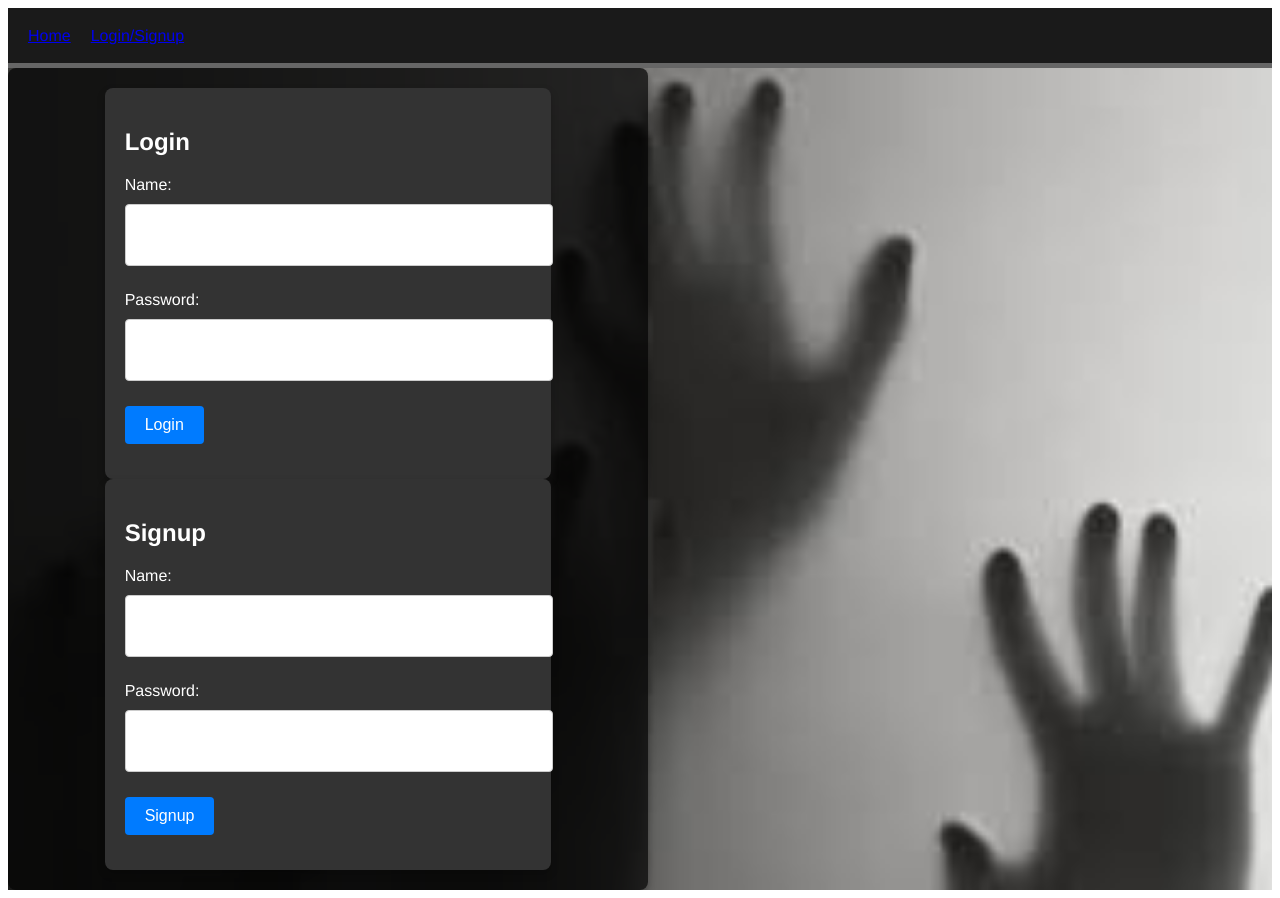
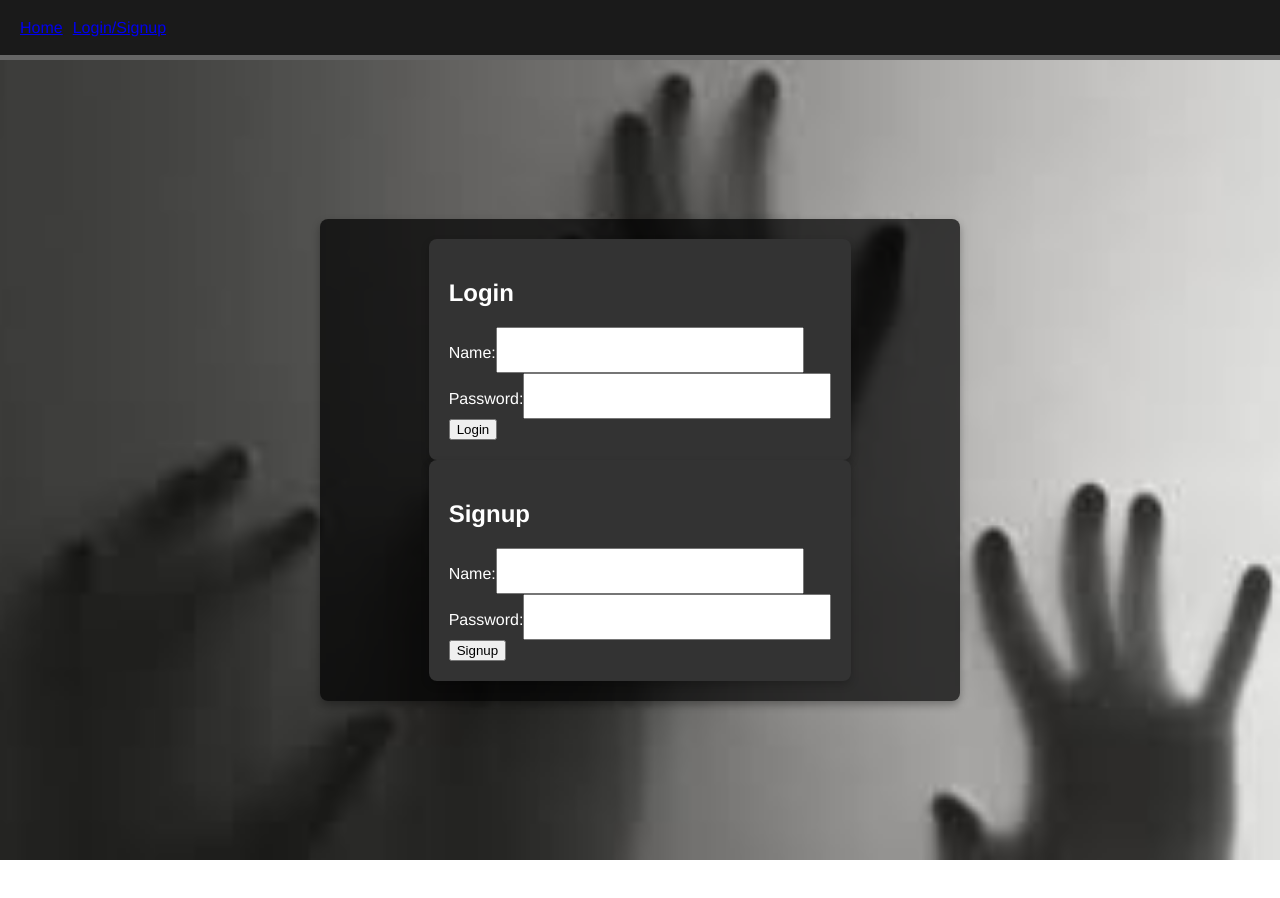
Before and after one commit to yvonneewa/final-project, a React (Vite) app in the folder client/: page /signup in a window 1280 px wide. After the commit the page ends 860 px from the top, so only its background shows below. Built offline with nearby package versions, Linux system fonts and the light colour scheme.

Commit message:
added optional depend

```diff
--- a/client/package.json
+++ b/client/package.json
@@ -26,5 +26,8 @@
     "eslint-plugin-react-hooks": "^4.6.0",
     "eslint-plugin-react-refresh": "^0.3.4",
     "vite": "^5.1.6"
+  },
+  "optionalDependencies": {
+    "@rollup/rollup-linux-x64-gnu": "4.9.5"
   }
 }
--- a/client/src/App.css
+++ b/client/src/App.css
@@ -1,4 +1,11 @@
 /* General body styling */
+body {
+  color: #ffffff;
+  font-family: 'Franklin Gothic Medium', 'Arial Narrow', Arial, sans-serif;
+  font-size: 16px; /* Adjusted for readability */
+  margin: 0;
+  padding: 0;
+}
 
 /* Game Page Background */
 .game-page {
@@ -11,7 +18,8 @@
   overflow: hidden; /* Hide any overflow, if necessary */
 }
 
-.home-page{
+/* Home Page Styling */
+.home-page {
   background-image: url('/images/HD-wallpaper-darkness-in-the-forest-creepy-forest-nature-dark.jpg');
   background-size: cover; /* Ensure the background covers the entire container */
   background-repeat: no-repeat; /* Prevent repeating the background image */
@@ -19,10 +27,12 @@
   min-height: 100vh; /* Ensure the background covers the entire viewport height */
   width: 100%; /* Ensure the background covers the entire width of the container */
   overflow: hidden; /* Hide any overflow, if necessary */
+  display: flex; /* Use Flexbox for centering */
+  flex-direction: column; /* Arrange items in a column */
+  justify-content: center; /* Center items vertically */
+  align-items: center; /* Center items horizontally */
 }
-
-
-/* Ensure correct path and file extension */
+/* Login/Signup Page Background */
 .login-signup-page {
   background-image: url('/images/background4.jpg'); /* Adjust path and extension as needed */
   background-size: cover; /* Cover the entire container */
@@ -31,11 +41,12 @@
   min-height: 100vh; /* Full viewport height */
   width: 100%; /* Full width */
   overflow: hidden; /* Hide overflow if needed */
-  justify-content: center;
-
+  display: flex; /* Use flexbox for centering */
+  justify-content: center; /* Center horizontally */
+  align-items: center; /* Center vertically */
 }
 
-/* Additional CSS for auth container */
+/* Auth Container */
 .auth-container {
   display: flex;
   flex-direction: column;
@@ -47,14 +58,6 @@
   box-shadow: 0 4px 8px rgba(0, 0, 0, 0.3);
   width: 100%;
   max-width: 600px; /* Optional: Limit the width */
-}
-
-
-
-body {
-  color: #ffffff;
-  font-family: 'Franklin Gothic Medium', 'Arial Narrow', Arial, sans-serif;
-  font-size: 50x
 }
 
 /* Header styling */
@@ -71,7 +74,6 @@ header {
   min-height: 60px; /* Optional: Ensures the header has a minimum height */
 }
 
-
 /* Button styles */
 .no-button, .start-button, .play-button {
   background: none;
@@ -81,7 +83,7 @@ header {
 
 .no-button {
   color: #ff6666;
-  font-size: 100%;
+  font-size: 1em; /* Use em for better responsiveness */
 }
 
 .no-button:hover {
@@ -92,13 +94,12 @@ header {
 .play-button {
   padding: 10px 20px;
   color: #ff6666;
-  font-size: 40px;
+  font-size: 2.5em; /* Adjusted for responsiveness */
   font-family: 'Creepy-Regular', sans-serif;
   text-align: center;
   display: block;
   margin: auto;
   margin-top: 50px;
-
 }
 
 .start-button:hover {
@@ -111,12 +112,19 @@ header {
   height: auto;
 }
 
-
 /* Font face declarations */
 @font-face {
   font-family: 'Creepy-Regular';
   src: url('/fonts/Creepster-Regular.ttf') format('truetype');
 }
+.creepster {
+  font-family: 'Creepy-Regular', cursive; /* Ensure the font is applied */
+  font-size: 10rem; /* Adjust the size as needed */
+  color: #fff; /* Adjust the color as needed */
+  text-align: center; /* Center-aligns the text inside this container */
+}
+
+
 
 /* Story section styles */
 .story-container {
@@ -133,28 +141,22 @@ header {
   text-align: center;
 }
 
+/* Story text paragraph styling */
 .story-text p {
-  font-size: 18px;
+  font-size: 1.125em; /* Responsive font size */
   line-height: 1.5;
   text-align: justify;
-}
-.two-choices{
-  display: flex; /* Enable flexbox */
-  flex-direction: row; /* Arrange buttons in a row */
-  gap: 200px; /* Spacing between choice buttons */
-  margin-top: 20px; /* Space above the choices */
-  justify-content: center; /* Center buttons horizontally */
 }
 
 /* Choice buttons container styling */
 .choice-buttons-container {
   display: flex; /* Enable flexbox */
   flex-direction: row; /* Arrange buttons in a row */
-  gap: 200px; /* Spacing between choice buttons */
+  gap: 20px; /* Reduced spacing for smaller screens */
   margin-top: 20px; /* Space above the choices */
   justify-content: center; /* Center buttons horizontally */
+  flex-wrap: wrap; /* Allow wrapping on smaller screens */
 }
-
 
 /* Choice button styling */
 .choice-button {
@@ -164,35 +166,32 @@ header {
   border: none;
   cursor: pointer;
   border-radius: 5px;
-  font-size: 18px;
-  gap: 200px;
+  font-size: 1em; /* Responsive font size */
 }
 
 .choice-button:hover {
   background-color: #555;
 }
 
+/* Navigation links container styling */
 .nav-container {
   display: flex;
   justify-content: center;
   align-items: center;
-
 }
 
 .nav-links {
-  display:flex;
-  gap: 20px;
+  display: flex;
+  gap: 10px; /* Reduced gap for smaller screens */
   text-decoration: none;
   color: #ffffff;
-  font-size: 16px;
+  font-size: 1em; /* Responsive font size */
 }
 
 /* Optional: Add styles for hover effects if desired */
 .nav-link:hover {
   text-decoration: underline;
 }
-
-
 
 /* Animation styles */
 .fade-in-title {
@@ -207,7 +206,7 @@ header {
 .one-word-by-one {
   color: #ff99cc;
   font-family: "Courier";
-  font-size: 20px;
+  font-size: 1.25em; /* Responsive font size */
   margin: 10px 0 0 10px;
   white-space: nowrap;
   overflow: hidden;
@@ -223,13 +222,15 @@ header {
 .button-container {
   display: flex;
   justify-content: space-between;
-  font-size: 25px;
-  gap: 100px;
+  font-size: 1.5em; /* Responsive font size */
+  gap: 20px; /* Reduced gap for smaller screens */
   padding: 15px 20px;
+  flex-wrap: wrap; /* Allow wrapping on smaller screens */
 }
 
+/* Button styling */
 #back-button, #next-button {
-  font-size: 20px;
+  font-size: 1em; /* Responsive font size */
   padding: 10px 20px;
 }
 
@@ -248,15 +249,16 @@ header {
 }
 
 input {
-  width: 300px;
+  width: 100%; /* Full width on smaller screens */
+  max-width: 300px; /* Limit the width */
   height: 40px;
-  font-size: 24px;
+  font-size: 1.5em; /* Responsive font size */
   color: #151313;
 }
 
 /* Home button styling */
 #return-home-button {
-  transform: scale(4);
+  transform: scale(1.5); /* Adjust scaling for responsiveness */
   margin: 0;
   position: absolute;
   top: 80%;
@@ -267,64 +269,24 @@ input {
 .title-container {
   background: url('/images/title-background.jpg');
   background-repeat: no-repeat;
-  padding: 50px;
+  padding: 20px; /* Reduced padding for smaller screens */
   text-align: center; /* Center-aligns the text inside this container */
   margin-top: 20px; /* Optional: Adds some spacing above the title */
 }
 
-
-
 /* Container for forms side by side */
 .forms-container {
   display: flex; /* Use flexbox for horizontal alignment */
-  justify-content: space-between; /* Space between the forms */
-  gap: 20px; /* Optional: Adds some space between the forms */
+  flex-direction: column; /* Stack forms vertically on smaller screens */
+  gap: 20px; /* Adds some space between the forms */
   max-width: 1200px; /* Optional: Limits the width of the forms container */
   width: 100%; /* Ensure it fits within the container */
 }
 
 /* Common form styling */
 .form {
-  flex: 1; /* Ensures forms take up equal space */
-  max-width: 500px; /* Limits width of each form */
   background: #333; /* Background color for form */
   padding: 20px;
   border-radius: 8px; /* Rounded corners for forms */
   box-shadow: 0 4px 8px rgba(0, 0, 0, 0.2); /* Optional: Shadow effect */
 }
-
-/* Styling for form input fields and buttons */
-.form-input {
-  width: 100%; /* Full width for input fields */
-  padding: 10px;
-  margin: 10px 0;
-  border-radius: 4px;
-  border: 1px solid #ccc;
-}
-
-.btn {
-  background-color: #007bff; /* Button color */
-  color: #fff;
-  border: none;
-  padding: 10px 20px;
-  border-radius: 4px;
-  cursor: pointer;
-  font-size: 16px;
-}
-
-.btn:hover {
-  background-color: #0056b3; /* Darker color on hover */
-}
-
-.form-group {
-  margin-bottom: 15px;
-}
-
-
-  .creepster {
-    font-family: 'Creepster', cursive; /* Ensure the font is applied */
-    font-size: 10rem; /* Adjust the size as needed */
-    color: #fff; /* Adjust the color as needed */
-    text-align: center; /* Center-aligns the text inside this container */
-
-  }
```
